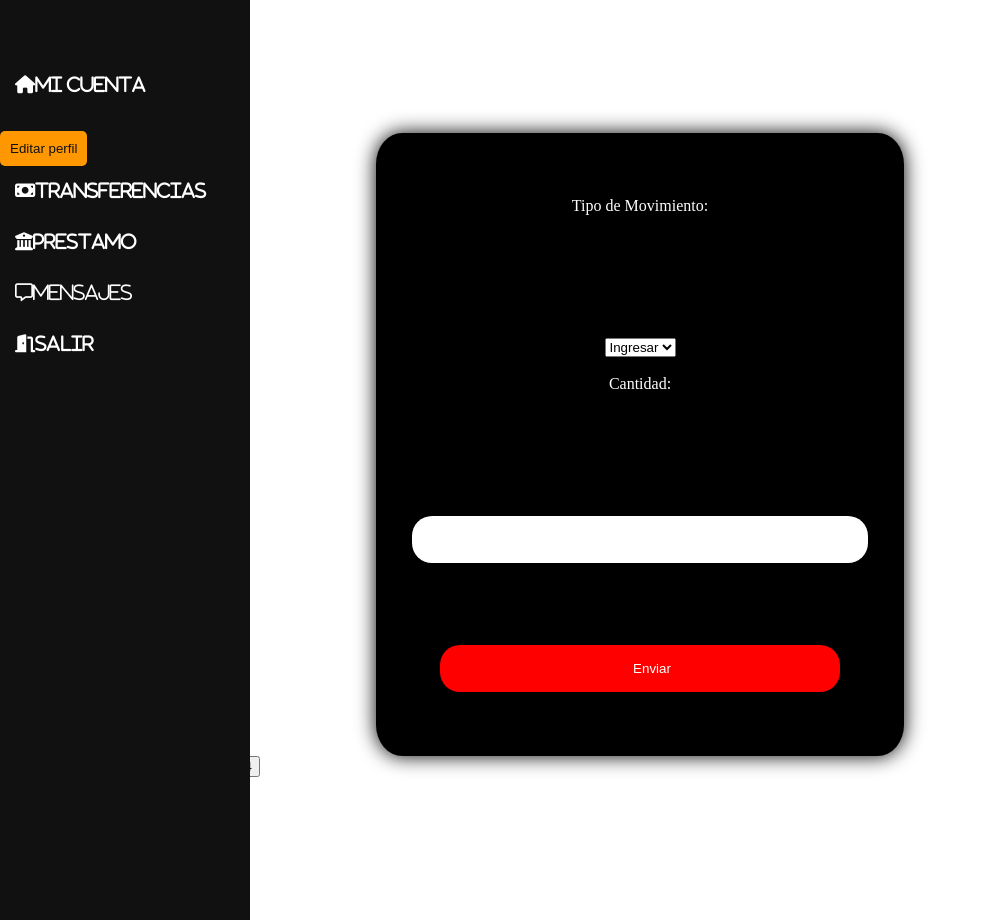
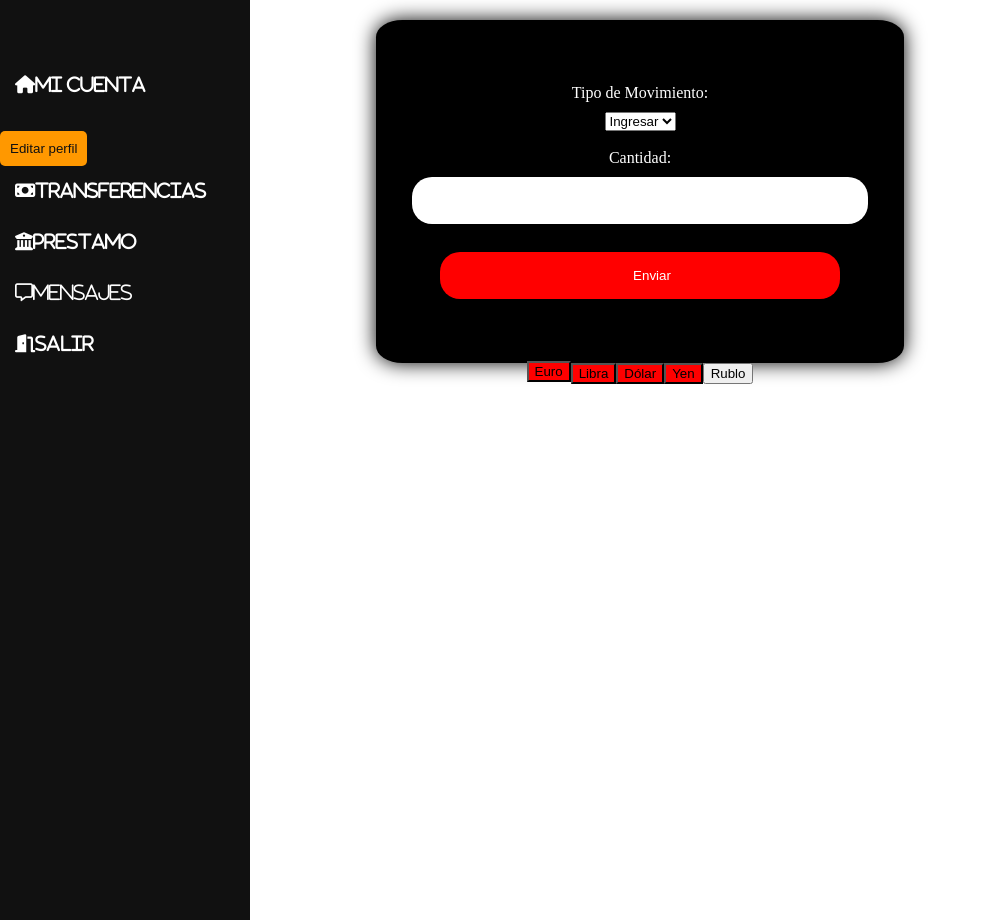
Before and after one commit to SamuelCb123/Proyecto-Banco, a PHP site: page /Transferencias.php in a window 1280 px wide. Shown: the whole page, without its empty margins (0-983 px from the left). Run offline with PHP 8.4, Linux system fonts and the light colour scheme; style sheets or scripts are compiled from the project's sources.

Commit message:
botones agregados

```diff
--- /dev/null
+++ b/SASS/CSS/components/Transferencias-dist.css
@@ -0,0 +1 @@
+@charset "UTF-8";#ingresos{display:-webkit-box;display:-ms-flexbox;display:flex;-webkit-box-pack:center;-ms-flex-pack:center;justify-content:center;-webkit-box-align:center;-ms-flex-align:center;align-items:center;margin-top:133px}#ingresos label{color:#fff;margin-bottom:123px}#ingresardinero{margin-top:-56px}#ingresos input[type=submit]{background-color:#ff0000;color:#fff;margin-top:64px}.boton1{display:-webkit-box;display:-ms-flexbox;display:flex;margin-top:123px;background-color:red}
--- a/SASS/CSS/components/Transferencias.css
+++ b/SASS/CSS/components/Transferencias.css
@@ -1,5 +1,21 @@
 @charset "UTF-8";
 #ingresos {
+  text-align: center; /* Centra los elementos dentro del formulario */
+  margin-top: 20px; /* Ajusta el margen según tus necesidades */
+}
+
+#ingresos label {
+  color: #fff;
+  margin-bottom: 10px; /* Ajusta el margen inferior según tus necesidades */
+}
+
+#ingresos input[type=submit] {
+  background-color: #ff0000;
+  color: #fff;
+  margin-top: 10px; /* Ajusta el margen superior según tus necesidades */
+}
+
+.botones-container {
   display: -webkit-box;
   display: -ms-flexbox;
   display: flex;
@@ -8,21 +24,13 @@
           justify-content: center;
   -webkit-box-align: center;
       -ms-flex-align: center;
-          align-items: center;
-  margin-top: 133px;
+          align-items: center; /* Alinea los botones a la derecha */
 }
 
-#ingresos label {
-  color: #fff;
-  margin-bottom: 123px;
+.boton1, .boton2, .boton3, .boton4 {
+  background-color: red;
 }
 
-#ingresardinero {
-  margin-top: -56px;
+.boton1 {
+  margin-top: -5px;
 }
-
-#ingresos input[type=submit] {
-  background-color: #ff0000; /* Cambia el color a rojo, puedes ajustar el código de color según tus preferencias */
-  color: #fff;
-  margin-top: 64px;
-}
--- a/SASS/CSS/style.css
+++ b/SASS/CSS/style.css
@@ -224,6 +224,14 @@ input {
   margin-top: 64px;
 }
 
+.boton1 {
+  display: -webkit-box;
+  display: -ms-flexbox;
+  display: flex;
+  margin-top: 123px;
+  background-color: red;
+}
+
 table {
   border-collapse: collapse;
   width: 60%;
--- a/SASS/SCSS/components/transferencias.scss
+++ b/SASS/SCSS/components/transferencias.scss
@@ -1,18 +1,29 @@
-#ingresos{
+#ingresos {
+    text-align: center; /* Centra los elementos dentro del formulario */
+    margin-top: 20px; /* Ajusta el margen según tus necesidades */
+}
+
+#ingresos label {
+    color: #fff;
+    margin-bottom: 10px; /* Ajusta el margen inferior según tus necesidades */
+}
+
+#ingresos input[type="submit"] {
+    background-color: #ff0000;
+    color: #fff;
+    margin-top: 10px; /* Ajusta el margen superior según tus necesidades */
+}
+
+.botones-container {
     display: flex;
     justify-content: center;
-    align-items: center;
-    margin-top: 133px;
+    align-items: center; /* Alinea los botones a la derecha */
 }
-#ingresos label{
-    color: #fff;
-    margin-bottom: 123px;
+
+.boton1, .boton2, .boton3, .boton4 {
+
+    background-color: red;
 }
-#ingresardinero{
-    margin-top: -56px;
+.boton1{
+    margin-top: -5px;
 }
-#ingresos input[type="submit"] {
-    background-color: #ff0000; /* Cambia el color a rojo, puedes ajustar el código de color según tus preferencias */
-    color: #fff;
-    margin-top: 64px;
-}
--- a/Transferencias.php
+++ b/Transferencias.php
@@ -47,9 +47,13 @@
 </form>
     </div>
 
-    <button class="boton1">Botón 1</button>
-    <button class="boton2">Botón 2</button>
-    <button class="boton3">Botón 3</button>
-    <button class="boton4">Botón 4</button>
+    <div class="botones-container">
+    <button class="boton1">Euro</button>
+    <button class="boton2">Libra</button>
+    <button class="boton3">Dólar</button>
+    <button class="boton4">Yen</button>
+    <button class="boton45">Rublo</button>
+</div>
+
 </body>
 </html>
```
